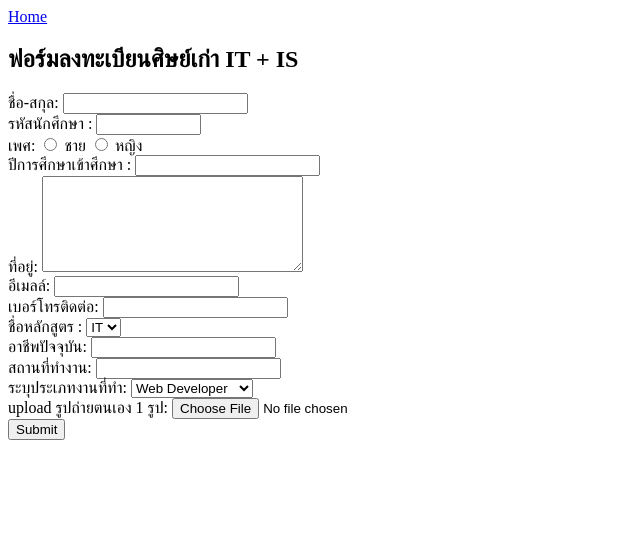
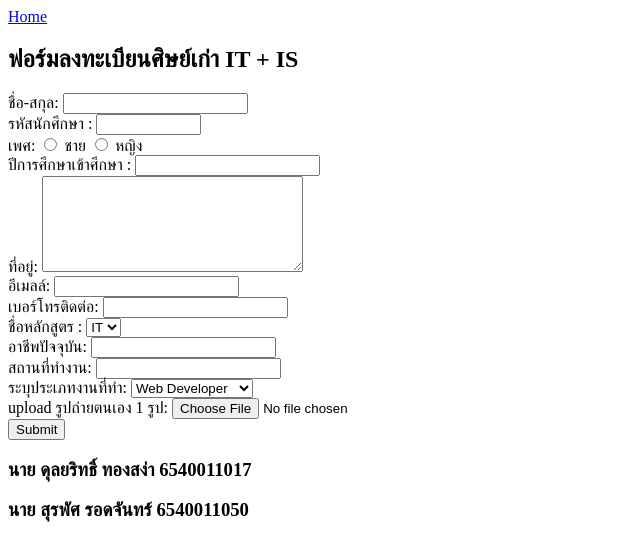
Before and after one commit to Dunyarit/Project_Web_6540011017, a plain HTML site: page exercise/ex3_017_050.html in a window 1280 px wide. Shown: the whole page, without its empty margins (0-640 px from the left). Drawn offline with Linux system fonts and the light colour scheme.

Commit message:
first commit

```diff
--- a/exercise/ex3_017_050.html
+++ b/exercise/ex3_017_050.html
@@ -62,5 +62,7 @@
 
         <input type="submit" value="Submit">
     </form>
+    <h3>นาย ดุลยริทธิ์ ทองสง่า 6540011017</h3>
+    <h3>นาย สุรพัศ รอดจันทร์  6540011050</h3>
 </body>
 </html>
```
